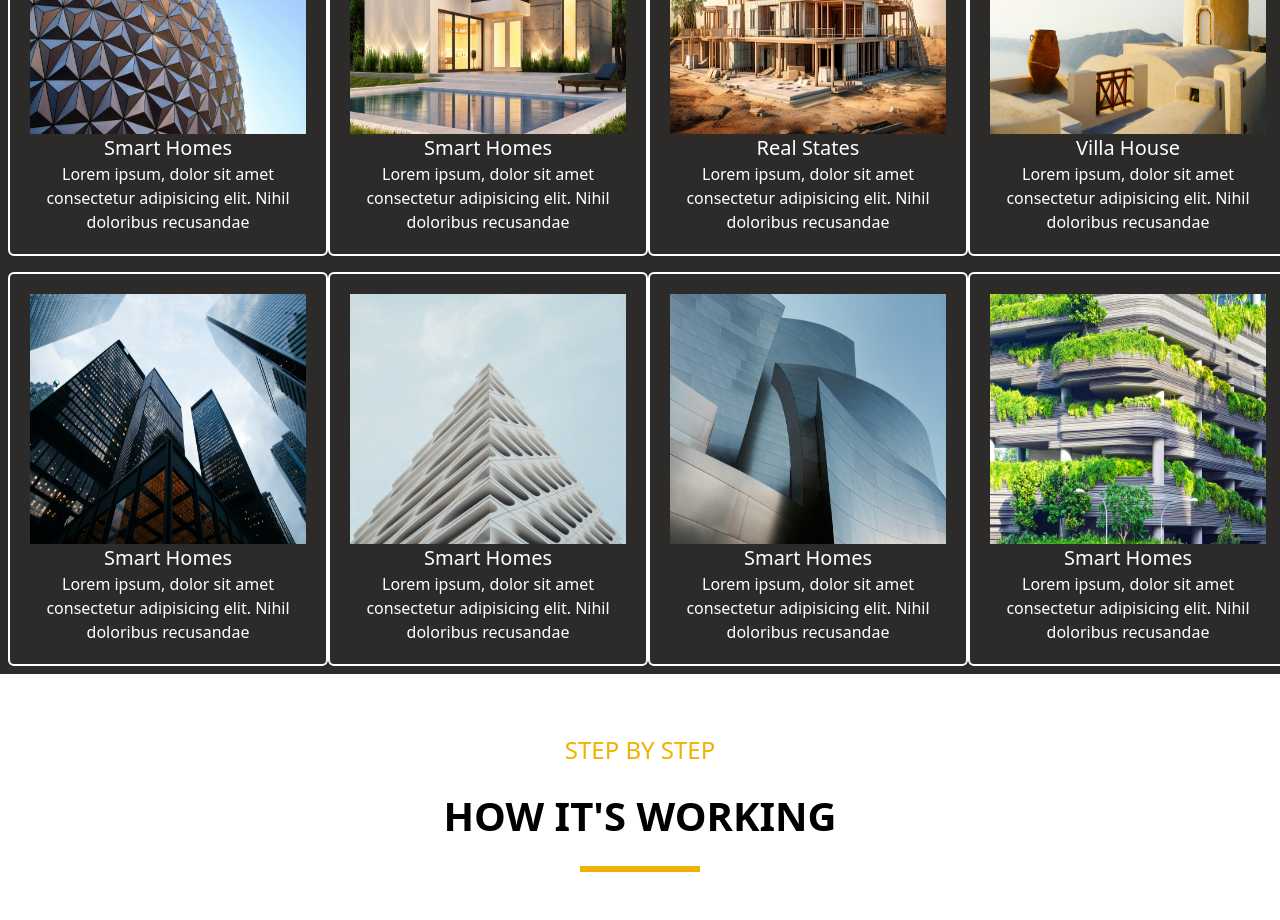
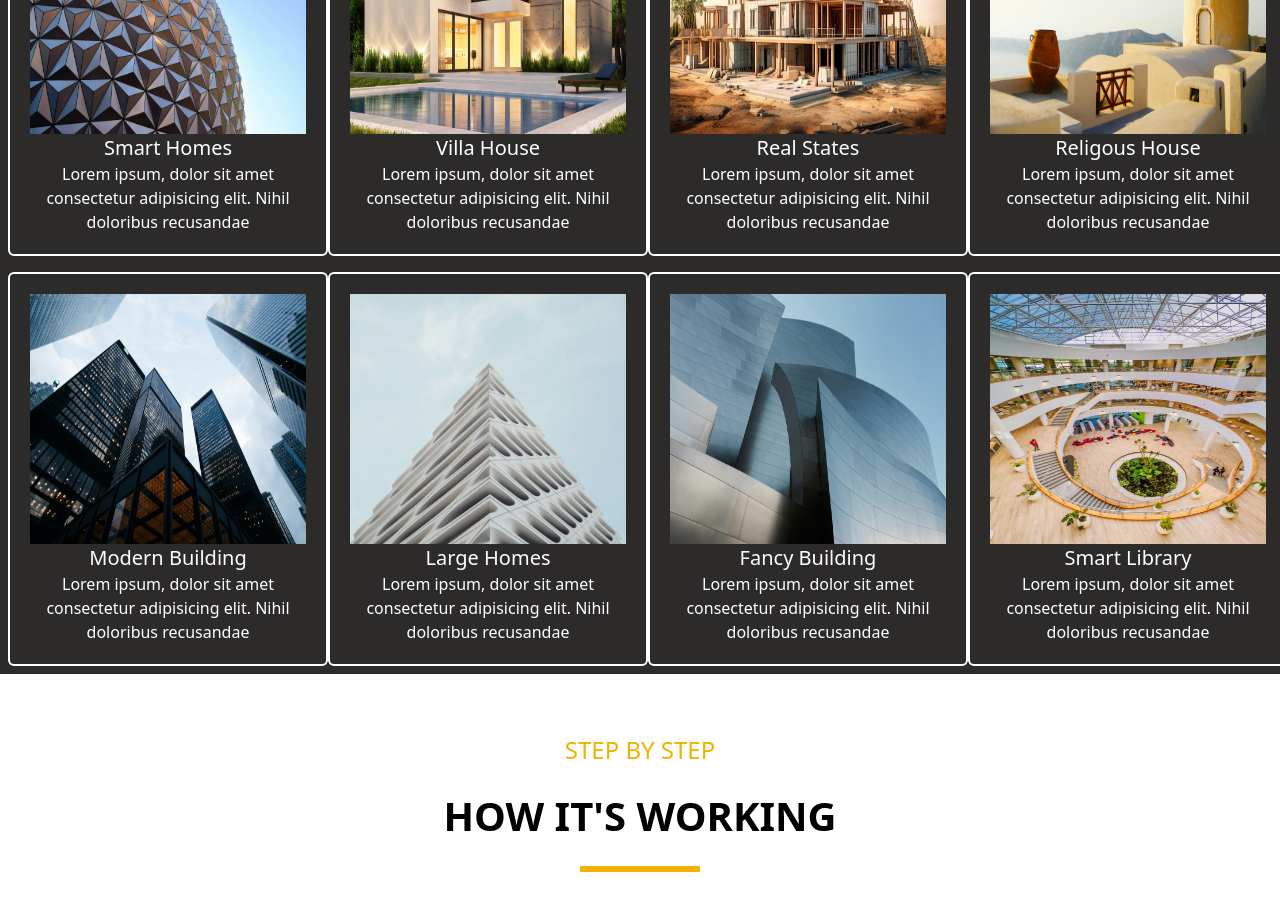
Before and after one commit to mr-Ayalk/mega_construction_company, a React (Vite) app: page / in a window 1280 px wide. Shown: the part 2760-3680 px from the top of the page. Built offline with nearby package versions, Linux system fonts and the light colour scheme.

Commit message:
poitfolio page section updated

```diff
--- a/src/sections/Portfolio.jsx
+++ b/src/sections/Portfolio.jsx
@@ -6,7 +6,7 @@ import project4 from "../assets/project4.jpg";
 import project5 from "../assets/project5.jpg";
 import project6 from "../assets/project6.jpg";
 import project7 from "../assets/project7.jpg";
-import project8 from "../assets/project8.jpg";
+import project8 from "../assets/abrehot.jpg";
 import { motion } from "framer-motion";
 import { slideUpVariants, zoomInVariants } from "./animation";
 import { allservices } from "../export.js";
@@ -42,11 +42,15 @@ const Portfolio = () => {
         variants={zoomInVariants}
         className="w-full m-auto grid lg:grid-cols-4 grid-cols-1"
       >
-        <div className="w-full items-center text-white text-center border-2 rounded-md p-5 m-2  ">
+        <div
+          className="w-full
+
+        items-center text-white text-center border-2 rounded-md  cursor-pointer   p-5 m-2    "
+        >
           <img
             src={project1}
             alt="project image"
-            className="h-[250px] w-full  "
+            className="h-[250px] w-full   "
           />
           <h3 className="items-center justify-center text-xl">Smart Homes</h3>
           <p>
@@ -54,19 +58,19 @@ const Portfolio = () => {
             doloribus recusandae{" "}
           </p>
         </div>
-        <div className="w-full items-center text-white text-center border-2 rounded-md p-5 m-2  ">
+        <div className="w-full items-center text-white text-center border-2 rounded-md  cursor-pointer p-5 m-2  ">
           <img
             src={project2}
             alt="project image"
             className="h-[250px] w-full  "
           />
-          <h3 className="items-center justify-center text-xl">Smart Homes</h3>
+          <h3 className="items-center justify-center text-xl">Villa House</h3>
           <p>
             Lorem ipsum, dolor sit amet consectetur adipisicing elit. Nihil
             doloribus recusandae{" "}
           </p>
         </div>{" "}
-        <div className="w-full items-center text-white text-center border-2 rounded-md p-5 m-2  ">
+        <div className="w-full items-center text-white text-center border-2 rounded-md  cursor-pointer p-5 m-2  ">
           <img
             src={project3}
             alt="project image"
@@ -78,61 +82,63 @@ const Portfolio = () => {
             doloribus recusandae{" "}
           </p>
         </div>
-        <div className="w-full items-center text-white text-center border-2 rounded-md p-5 m-2  ">
+        <div className="w-full items-center text-white text-center border-2 rounded-md  cursor-pointer p-5 m-2  ">
           <img
             src={project4}
             alt="project image"
             className="h-[250px] w-full  "
           />
-          <h3 className="items-center justify-center text-xl">Villa House</h3>
+          <h3 className="items-center justify-center text-xl">
+            Religous House
+          </h3>
           <p>
             Lorem ipsum, dolor sit amet consectetur adipisicing elit. Nihil
             doloribus recusandae{" "}
           </p>
         </div>{" "}
-        <div className="w-full items-center text-white text-center border-2 rounded-md p-5 m-2  ">
+        <div className="w-full items-center text-white text-center border-2 rounded-md  cursor-pointer p-5 m-2  ">
           <img
             src={project5}
             alt="project image"
             className="h-[250px] w-full  "
           />
-          <h3 className="items-center justify-center text-xl">Smart Homes</h3>
+          <h3 className="items-center justify-center text-xl">Modern Building</h3>
           <p>
             Lorem ipsum, dolor sit amet consectetur adipisicing elit. Nihil
             doloribus recusandae{" "}
           </p>
         </div>{" "}
-        <div className="w-full items-center text-white text-center border-2 rounded-md p-5 m-2  ">
+        <div className="w-full items-center text-white text-center border-2 rounded-md  cursor-pointer p-5 m-2  ">
           <img
             src={project6}
             alt="project image"
             className="h-[250px] w-full  "
           />
-          <h3 className="items-center justify-center text-xl">Smart Homes</h3>
+          <h3 className="items-center justify-center text-xl">Large Homes</h3>
           <p>
             Lorem ipsum, dolor sit amet consectetur adipisicing elit. Nihil
             doloribus recusandae{" "}
           </p>
         </div>{" "}
-        <div className="w-full items-center text-white text-center border-2 rounded-md p-5 m-2  ">
+        <div className="w-full items-center text-white text-center border-2 rounded-md  cursor-pointer p-5 m-2  ">
           <img
             src={project7}
             alt="project image"
             className="h-[250px] w-full  "
           />
-          <h3 className="items-center justify-center text-xl">Smart Homes</h3>
+          <h3 className="items-center justify-center text-xl">Fancy Building</h3>
           <p>
             Lorem ipsum, dolor sit amet consectetur adipisicing elit. Nihil
             doloribus recusandae{" "}
           </p>
         </div>{" "}
-        <div className="w-full items-center text-white text-center border-2 rounded-md p-5 m-2  ">
+        <div className="w-full items-center text-white text-center border-2 rounded-md  cursor-pointer p-5 m-2  ">
           <img
             src={project8}
             alt="project image"
             className="h-[250px] w-full  "
           />
-          <h3 className="items-center justify-center text-xl">Smart Homes</h3>
+          <h3 className="items-center justify-center text-xl">Smart Library</h3>
           <p>
             Lorem ipsum, dolor sit amet consectetur adipisicing elit. Nihil
             doloribus recusandae{" "}
```
Also changed, not shown: src/assets/abrehot.jpg (added).
